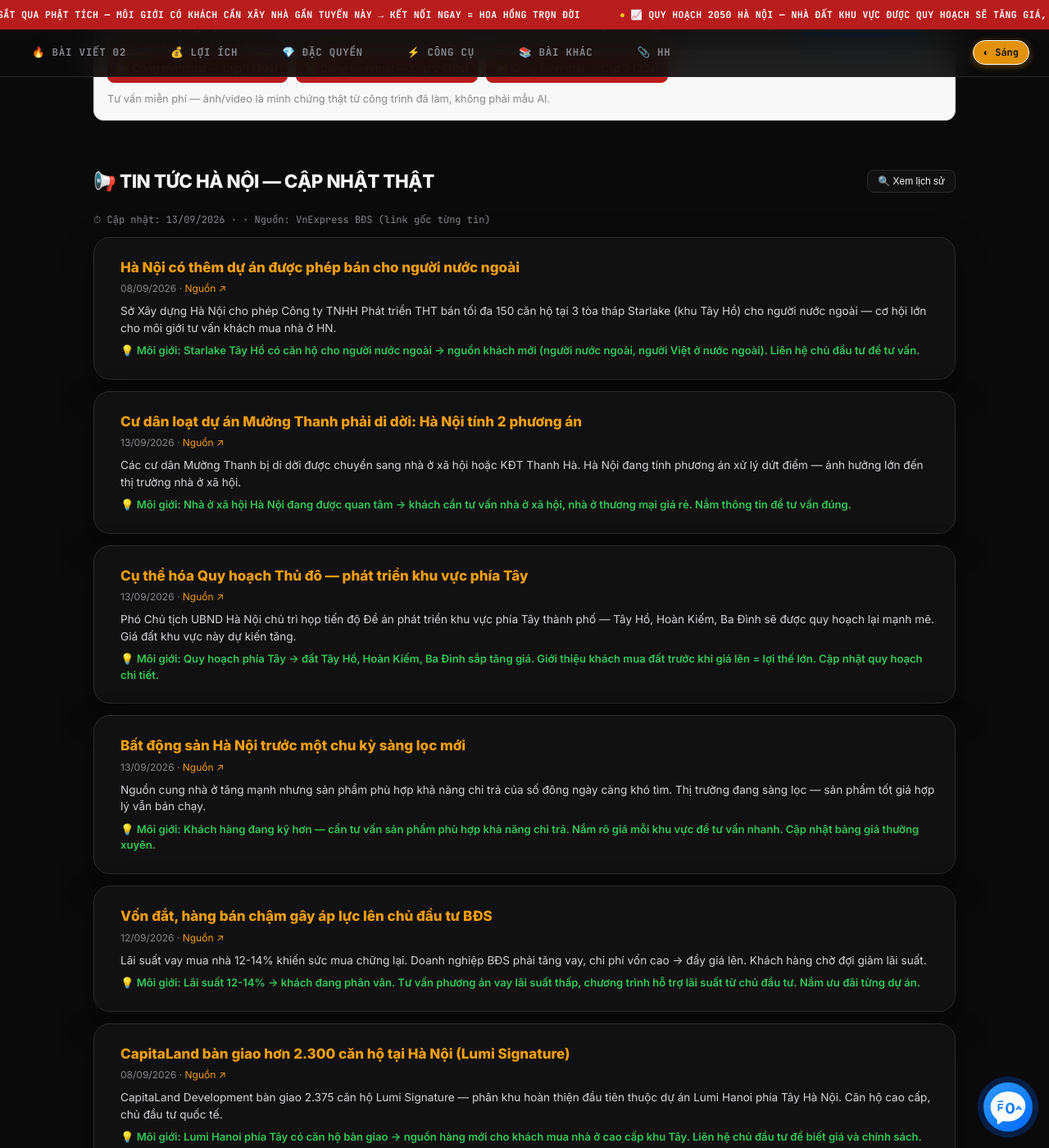
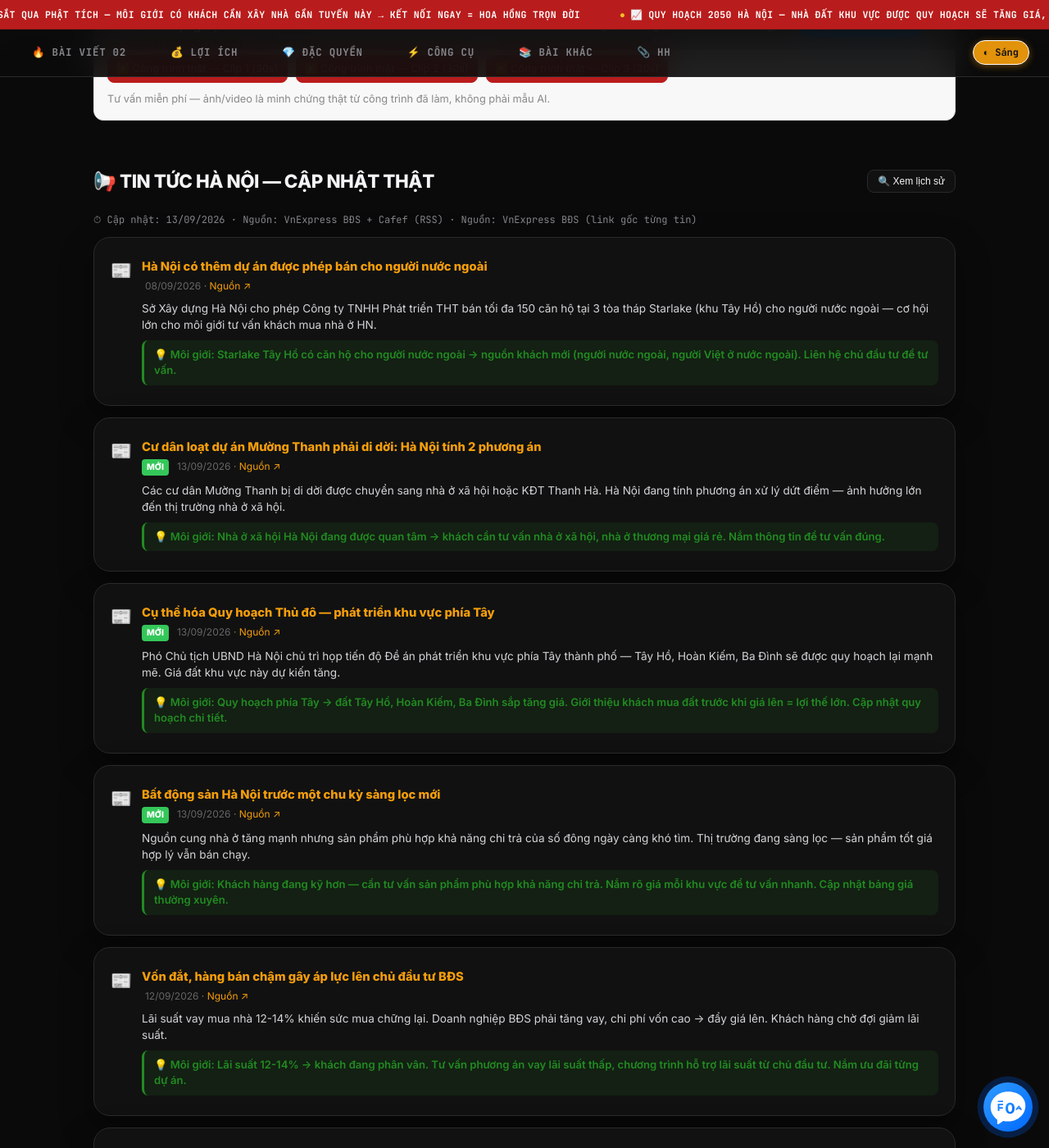
Before and after one commit to NCHhub/xaydung, a Jekyll site: the page built from index.html, in a window 1280 px wide and 1400 px high, scrolled down 7748 px. Shown: the whole window at 82% size. Built offline with Jekyll 4.4.1, drawn with Linux system fonts in a browser that asks for light colours; some of the changed text lies outside the part shown.

Commit message:
Section tin tức: render 8 tin thật với action môi giới nổi bật + badge MỚI

```diff
--- a/index.html
+++ b/index.html
@@ -112,16 +112,19 @@ body{font-family:'Inter','-apple-system',BlinkMacSystemFont,'Segoe UI',Roboto,sa
 .light #videos-blogs h2{color:#111;text-shadow:none;}
 .light #news-live h2{color:#111;text-shadow:none;}
 /* News live — item render từ news.json */
-.nl-title{font-weight:700;color:#f59e0b;margin-bottom:4px;}
+.nl-title{font-weight:700;color:#f59e0b;margin-bottom:4px;font-size:.92rem;}
 .nl-meta{font-size:.75rem;color:var(--ink-2);margin-bottom:8px;}
 .nl-meta a{color:#f59e0b;}
-.nl-sum{font-size:.85rem;color:#d4d4d8;margin-bottom:8px;}
-.nl-act{font-size:.82rem;color:#34c759;font-weight:600;}
+.nl-sum{font-size:.85rem;color:#d4d4d8;margin-bottom:8px;line-height:1.5;}
+.nl-act{font-size:.82rem;color:#34c759;font-weight:600;background:rgba(52,199,89,.1);padding:8px 12px;border-radius:8px;border-left:3px solid #34c759;margin-top:6px;}
 .nl-box{background:#111;border:1px solid #2a2a2c;border-radius:8px;}
+.nl-badge{display:inline-block;background:#34c759;color:#fff;font-size:.65rem;font-weight:700;padding:2px 6px;border-radius:4px;margin-right:6px;vertical-align:middle;}
 .light .nl-sum{color:#333;}
 .light .nl-box{background:#fff;border-color:#ddd;}
 .light .nl-meta{color:#666;}
-.light .nl-act{color:#15803d;}
+.light .nl-act{color:#15803d;background:rgba(52,199,89,.08);}
+.light .nl-title{color:#b45309;}
+.light .nl-act{border-left-color:#15803d;}
 .light .hero-card{background:#fff;border-color:#ddd;color:#111;box-shadow:0 20px 60px rgba(0,0,0,.15);}
 .light .hero-card h1,.light .hero-card .lead{color:#111;}
 .light .hero-card h1 em{color:#0071e3;}
@@ -587,16 +590,19 @@ function escHtml(s){ var d=document.createElement('div'); d.textContent=s||''; r
 function loadNews(){
   fetch('news.json').then(function(r){ return r.json(); }).then(function(data){
     var upd=document.getElementById('news-updated');
-    if(upd) upd.textContent=(data.updated||'')+' · '+(data.source||'');
+    if(upd) upd.textContent=(data.updated||'')+' · Nguồn: VnExpress BĐS + Cafef (RSS)';
     var box=document.getElementById('news-live-container');
     if(!data.items || !data.items.length){ box.innerHTML='<div class="nl-box" style="padding:16px;color:var(--ink-2);font-size:.85rem;">Chưa có tin cập nhật.</div>'; return; }
     box.innerHTML=data.items.map(function(it){
+      // Badge "MỚI" nếu tin trong 24h
+      var ts = it.time.split('/'); var dtNow = new Date(); var dtItem = new Date(ts[2], parseInt(ts[1])-1, ts[0]); var isNew = dtNow - dtItem <= 86400000; var newBadge = isNew ? '<span class="nl-badge">MỚI</span>' : '';
       return '<div class="post-card" style="padding:24px 20px;">'
-        +'<div style="display:flex;align-items:flex-start;gap:12px;"><span style="font-size:1.4rem;">'+escHtml(it.icon)+'</span><div>'
+        +'<div style="display:flex;align-items:flex-start;gap:12px;">'
+        +'<span style="font-size:1.3rem;">📰</span><div>'
         +'<div class="nl-title">'+escHtml(it.title)+'</div>'
-        +'<div class="nl-meta">'+escHtml(it.time)+' · <a href="'+escHtml(it.link)+'" target="_blank" rel="noopener noreferrer">Nguồn ↗</a></div>'
+        +'<div class="nl-meta">'+newBadge+'<span style="color:#666;margin-left:4px;">'+escHtml(it.time)+'</span> · <a href="'+escHtml(it.link)+'" target="_blank" rel="noopener noreferrer">Nguồn ↗</a></div>'
         +'<div class="nl-sum">'+escHtml(it.summary)+'</div>'
-        +'<div class="nl-act">'+escHtml(it.action)+'</div>'
+        +'<div class="nl-act" style="background:rgba(34,139,34,.12);border-left:3px solid #228b22;color:#228b22;">'+escHtml(it.action)+'</div>'
         +'</div></div></div>';
     }).join('');
     var hbox=document.getElementById('news-history-container');
```
